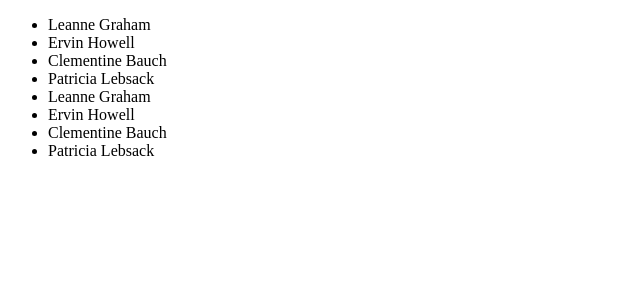
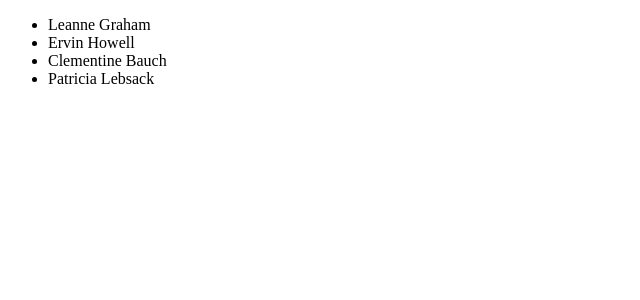
Before and after one commit to GoranAviani/react_coding_exercise_7_practicing_list_building, a React (Create React App) app: page / in a window 1280 px wide. Shown: the top 300 px of the page, without its empty margins (0-640 px from the left). Built offline with nearby package versions, Linux system fonts and the light colour scheme.

Commit message:
react_coding_exercise_7_practicing_list_building

```diff
--- a/src/components/App.js
+++ b/src/components/App.js
@@ -9,15 +9,12 @@ const users = [
 
 
 class App extends React.Component {
-    allUsers = []
 
     getUsersInLiList = () => {
-        users.map((user) => {
-            console.log(user.name)
-            this.allUsers.push(<li id={user.id}>{user.name}</li>)
-
-        })
-        return this.allUsers
+       const userLiItems = users.map((user) =>
+            <li id={user.id}>{user.name}</li>
+        );
+        return userLiItems
     }
 
     render() {
```
